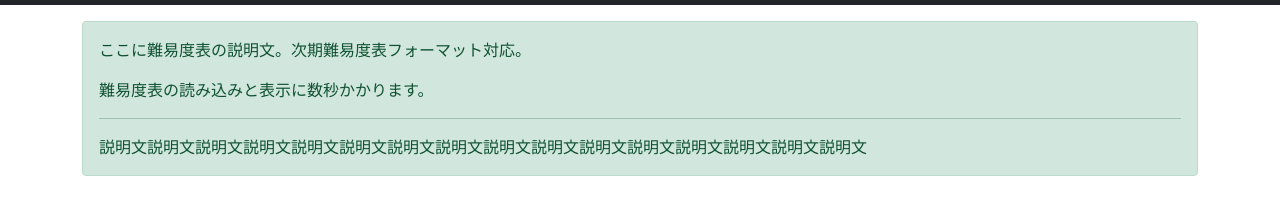
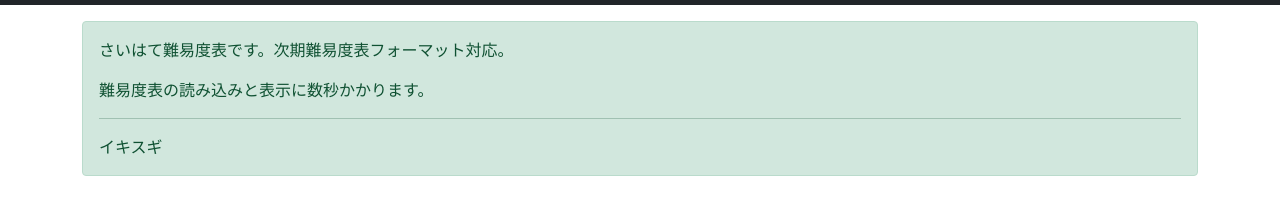
Before and after one commit to reco2718/saihate_nanido, a plain HTML site: page index.html in a window 1280 px wide. Shown: the part 45-260 px from the top of the page. Drawn offline with nearby package versions, Linux system fonts and the light colour scheme; no server answers.

Commit message:
Update index.html

```diff
--- a/index.html
+++ b/index.html
@@ -2,7 +2,7 @@
 <html lang="ja">
 
 <head>
-    <title>ここに難易度表の名前</title>
+    <title>さいはて難易度表</title>
     <meta charset="UTF-8">
     <meta http-equiv="X-UA-Compatible" content="IE=edge">
     <meta name="viewport" content="width=device-width, initial-scale=1.0">
@@ -27,10 +27,10 @@
     <div class="container">
 
         <div class="alert alert-success mb-3" role="alert">
-            <p>ここに難易度表の説明文。次期難易度表フォーマット対応。</p>
+            <p>さいはて難易度表です。次期難易度表フォーマット対応。</p>
             <p>難易度表の読み込みと表示に数秒かかります。</p>
             <hr>
-            <p class="mb-0">説明文説明文説明文説明文説明文説明文説明文説明文説明文説明文説明文説明文説明文説明文説明文説明文</p>
+            <p class="mb-0">イキスギ</p>
         </div>
 
 
```
